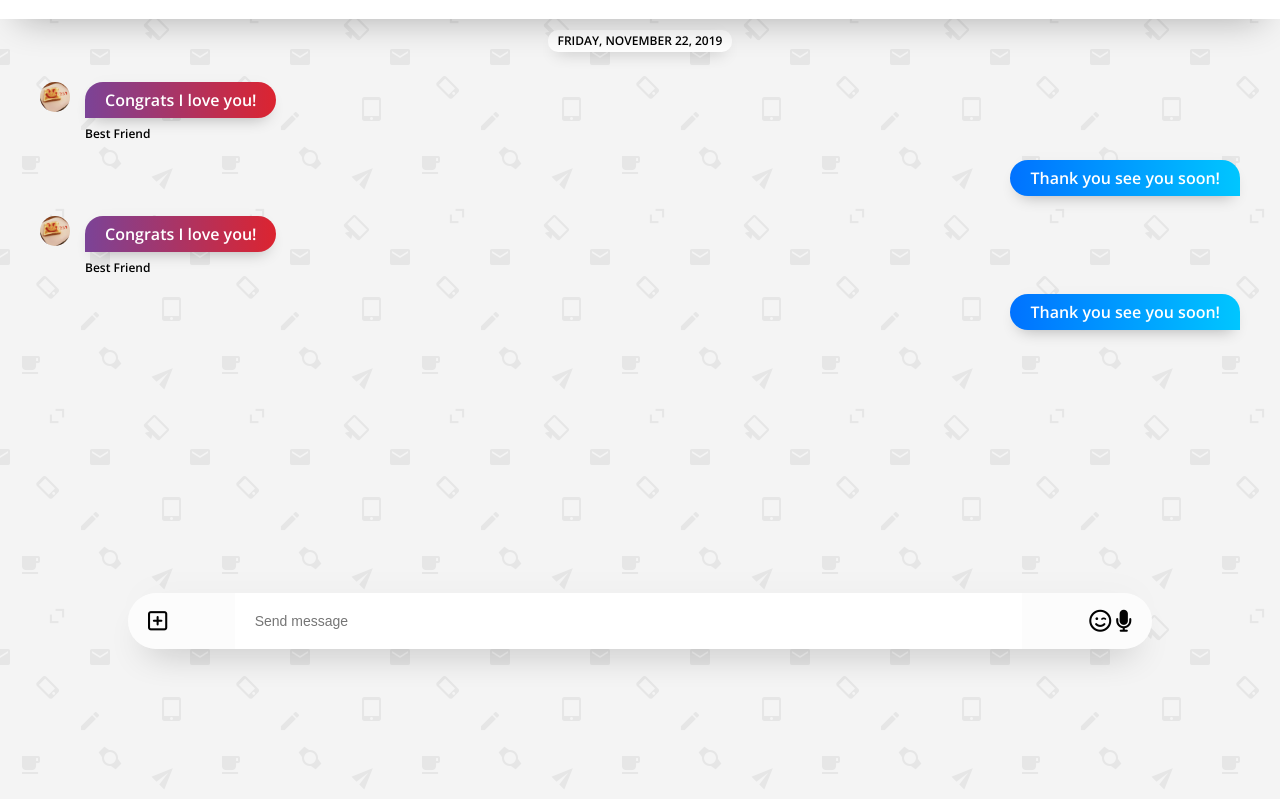
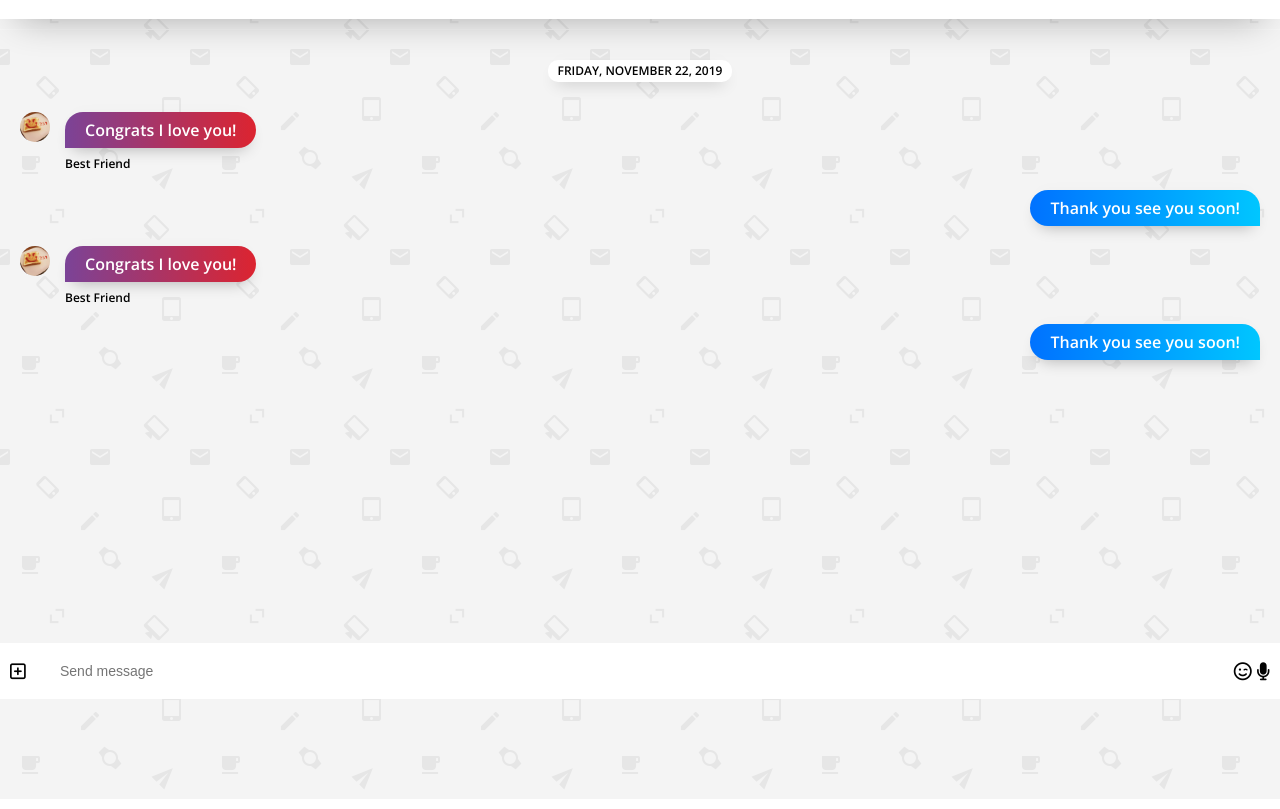
Before and after one commit to hogni-seoul/kakao-clone, a plain HTML site: page chat.html in a window 1280 px wide. Shown: the part 101-910 px from the top of the page. Drawn offline with nearby package versions, Linux system fonts and the light colour scheme.

Commit message:
css added

```diff
--- a/chat.html
+++ b/chat.html
@@ -83,18 +83,12 @@
         </li>
       </ul>
     </main>
-    <div class="chat__write">
-      <div class="chat__write-column">
+    <div class="chat__write--container">
+      <input type="text" placeholder="Send message" class="chat__write" />
+      <div class="chat__icon-left chat__icon">
         <i class="far fa-plus-square"></i>
       </div>
-      <div class="chat__write-column">
-        <input
-          type="text"
-          placeholder="Send message"
-          class="chat__write-input"
-        />
-      </div>
-      <div class="chat__write-column">
+      <div class="chat__icon-right chat__icon">
         <span class="chat__write-icon">
           <i class="far fa-smile-wink"></i>
         </span>
--- a/css/chat.css
+++ b/css/chat.css
@@ -2,9 +2,9 @@
   padding: 10px 0px;
   padding-top: 100px;
 }
+
 .chats-body .header,
-.chats-body .status-bar,
-.chats-body .chat-screen {
+.chats-body .status-bar {
   padding: 0px 20px;
 }
 
@@ -13,40 +13,56 @@
   min-height: 100vh;
 }
 
-.chat__write {
+.chat__write--container {
   position: fixed;
-  bottom: 50px;
-  width: 80%;
+  bottom: 0;
   left: 0;
   right: 0;
   margin: 0 auto;
   display: flex;
   justify-content: space-between;
   align-items: center;
-  background-color: #fcfcfcfc;
-  padding: 0px 20px;
+  width: 100%;
+}
+
+.chat__icon-left {
+  position: absolute;
+  left: 10px;
+}
+
+.chat__icon-right {
+  position: absolute;
+  right: 10px;
+}
+
+.chat__write {
+  margin: 0 auto;
+  bottom: 0;
+  width: 100%;
+  border-radius: 0;
+  padding: 20px 60px;
+  border: none;
+  font-size: 14px;
+  transition: width 0.5s ease-in, border-radius 0.5s ease-in,
+    transform 0.5s ease-in;
+}
+
+.chat__write:focus {
+  outline: none;
+  width: 80%;
+  transform: translateY(-90px);
   border-radius: 40px;
   box-shadow: 0px 18px 36px -18px rgba(0, 0, 0, 0.3),
     0px -12px 36px -8px rgba(0, 0, 0, 0.025);
 }
 
-.chat__write i {
-  font-size: 22px;
+.chat__icon {
+  font-size: 18px;
+  transition: opacity 0.3s ease-in-out;
 }
 
-.chat__write-column:nth-child(2) {
-  width: 80%;
-}
-
-.chat__write-column input {
-  padding: 20px;
-  width: 100%;
-  border: none;
-  font-size: 14px;
-}
-
-.chat__write-column input:focus {
-  outline: none;
+.chat__write:focus ~ .chat__icon {
+  opacity: 0;
 }
 
 .chat-screen .chat__messages {
```
